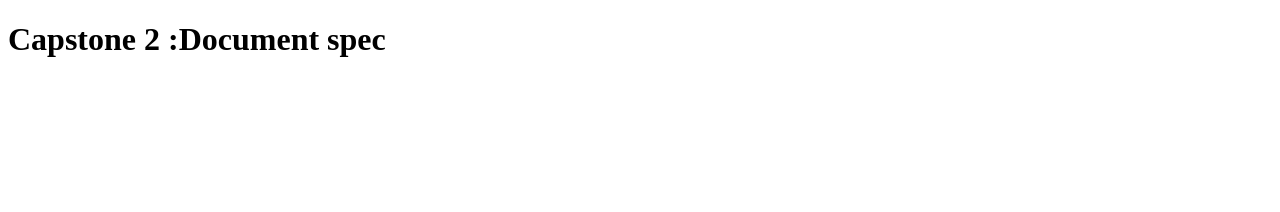
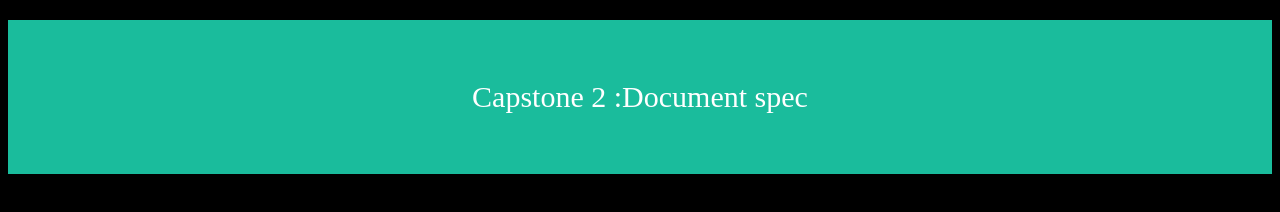
Before and after one commit to priyankahanchate/capstone-2, a plain HTML site: page index.html in a window 1280 px wide. Drawn offline with Linux system fonts and the light colour scheme.

Commit message:
added header--main style

```diff
--- a/index.html
+++ b/index.html
@@ -8,6 +8,7 @@
     <link rel="stylesheet" type="text/css" href="style.css">
 </head>
 <body>
-    <h1>Capstone 2 :Document spec</h1>
+    <h1 class="header--main">Capstone 2 :Document spec</h1>
+
 </body>
 </html>
--- a/style.css
+++ b/style.css
@@ -0,0 +1,17 @@
+body{
+    background-color: black;
+    text-align: left;
+
+}
+
+.header--main{
+     font-weight: normal;
+
+
+     padding: 60px;
+
+     text-align: center;
+     background: #1abc9c;
+     color: white;
+     font-size: 30px;
+}
```
